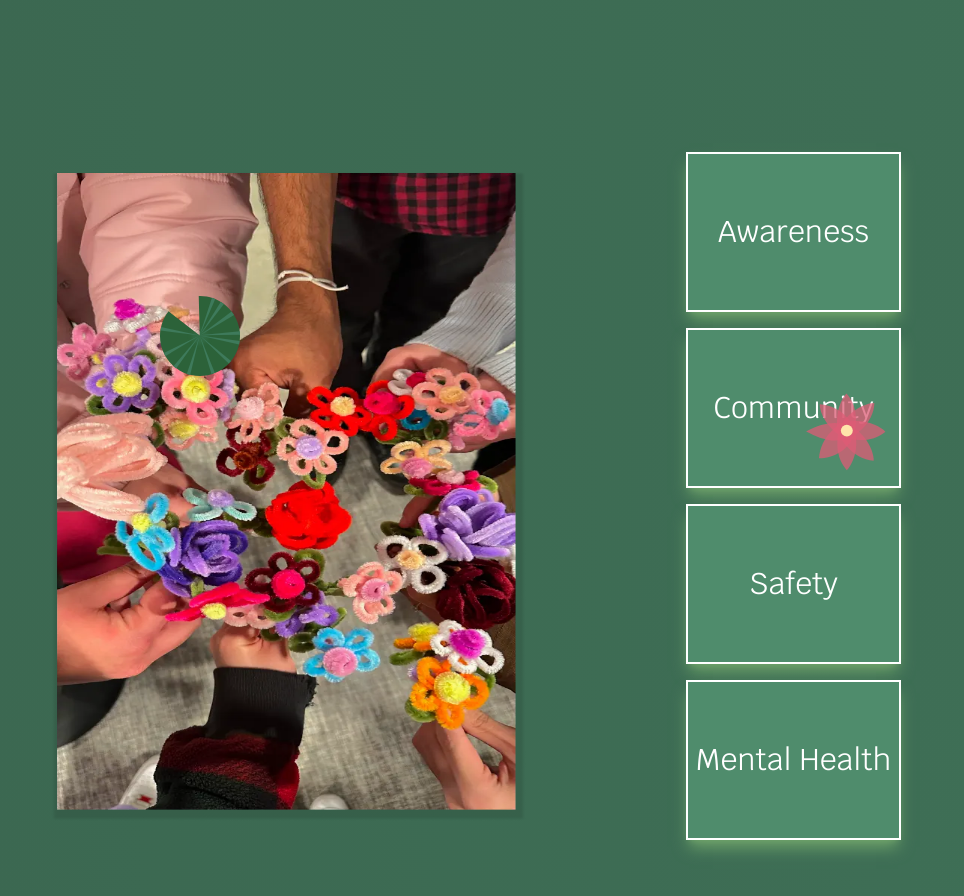
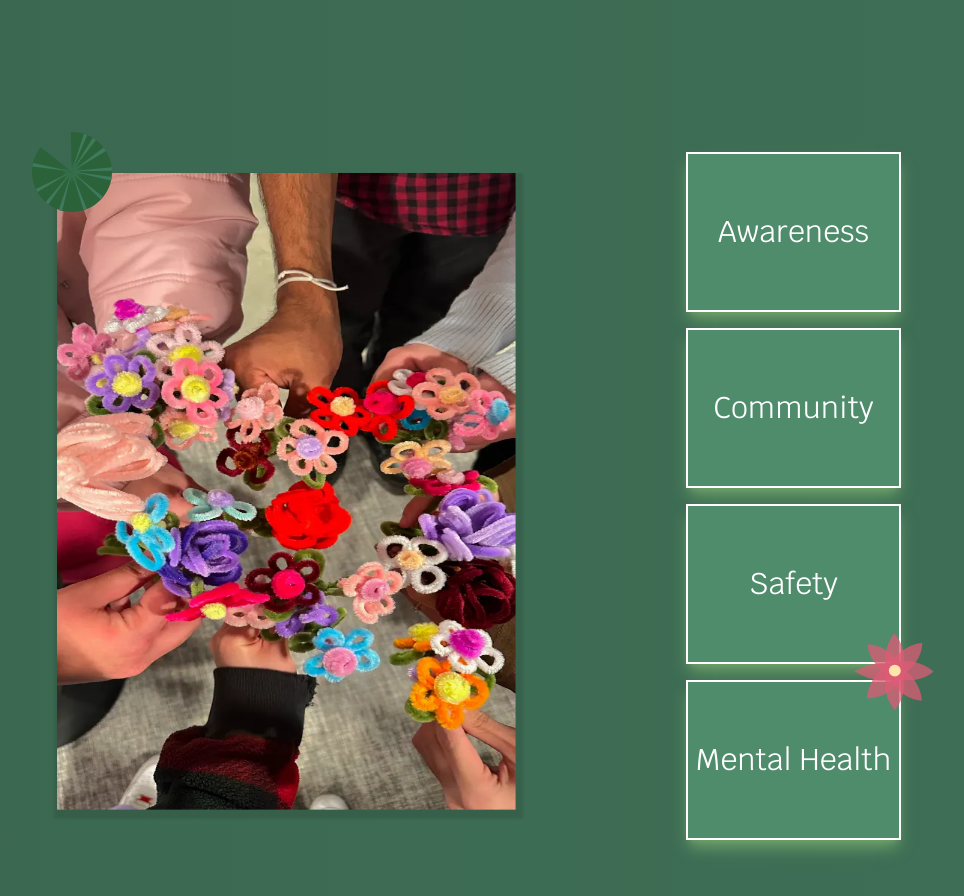
Before and after one commit to acm-ucr/leap-website, a Next.js app: page / in a window 1280 px wide. Shown: the part 1200-2096 px from the top of the page, without its empty margins (84-1048 px from the left). Built offline with nearby package versions, Linux system fonts and the light colour scheme.

Commit message:
Added Responsiveness

```diff
--- a/src/components/home/ValueBox.tsx
+++ b/src/components/home/ValueBox.tsx
@@ -23,7 +23,7 @@ const ValueBox = () => {
             </div>
           </motion.div>
         ))}
-        <div className="absolute translate-x-[150%] translate-y-[300%]">
+        <div className="absolute translate-x-[150%] translate-y-[300%] sm:translate-x-[170%] lg:translate-x-[210%] lg:translate-y-[600%]">
           <motion.div
             initial={{ opacity: 0, x: 50 }}
             whileInView={{ opacity: 1, x: 0, rotate: 360 }}
--- a/src/components/home/ValuesContainer.tsx
+++ b/src/components/home/ValuesContainer.tsx
@@ -19,7 +19,7 @@ const ValuesContainer = () => {
           alt="Flowers"
           className="h-[300px] w-[200px] md:h-[450px] md:w-[300px] lg:h-[650px] lg:w-[475px]"
         />
-        <div className="absolute translate-x-[-110%] translate-y-[-200%]">
+        <div className="absolute translate-x-[-100%] translate-y-[-200%] md:translate-x-[-170%] md:translate-y-[-280%] lg:translate-x-[-270%] lg:translate-y-[-405%]">
           <motion.div
             initial={{ opacity: 0, x: -50 }}
             whileInView={{ opacity: 1, x: 0, rotate: 360 }}
```
Also changed, not shown: 1 other file (tests, documents, lock files or other folders).
